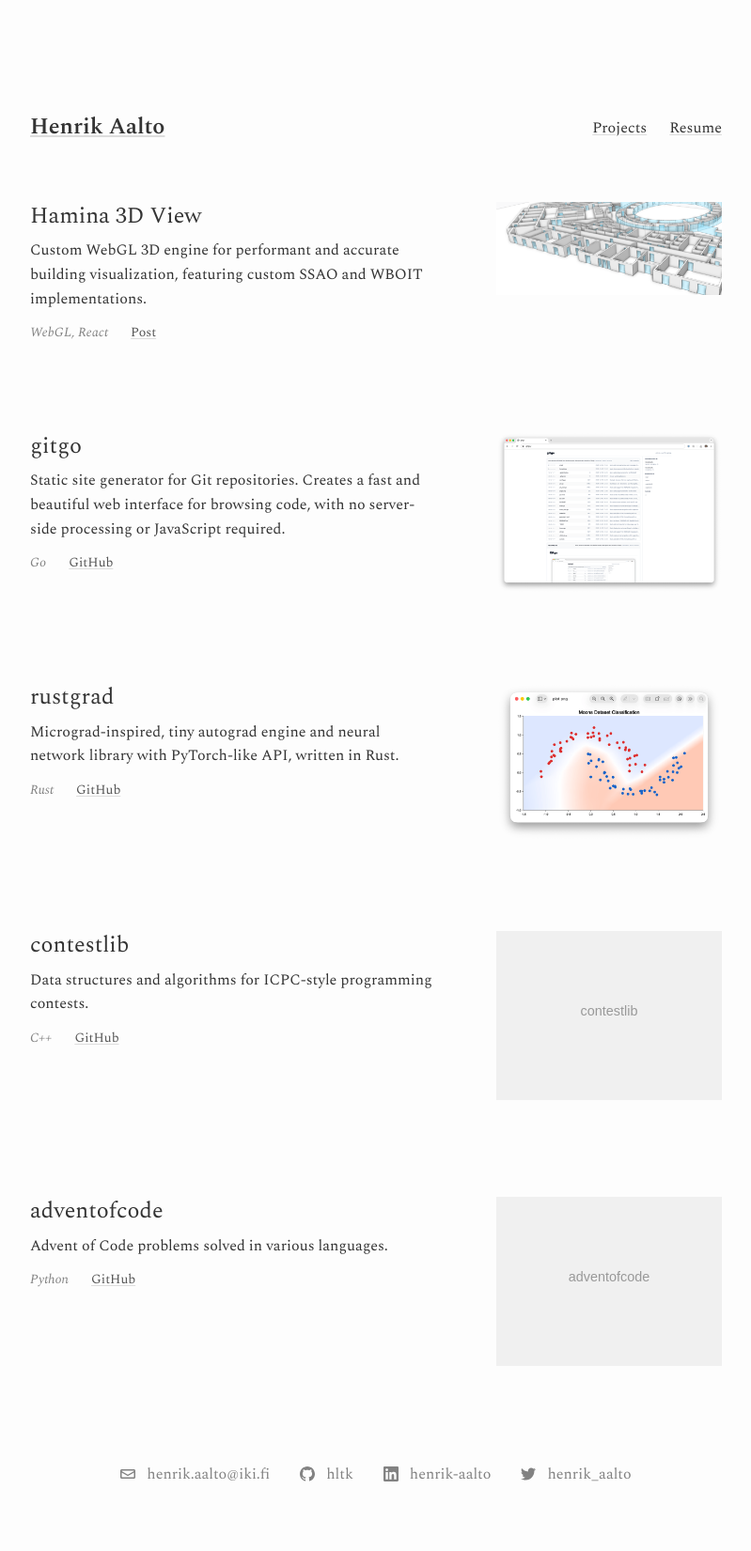
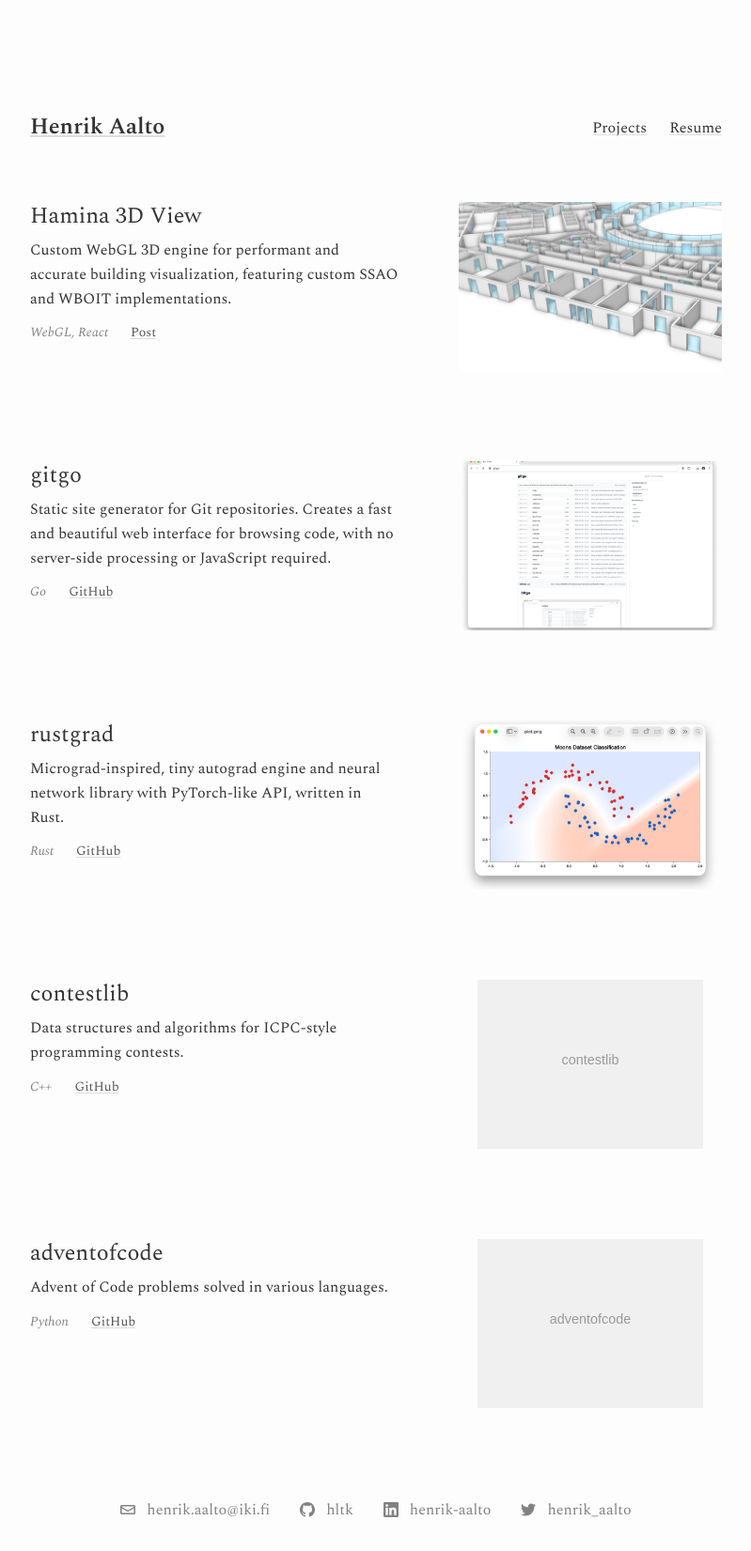
Before and after one commit to hltk/hltk.github.io, a Jekyll site: the page built from projects.md, in a window 1280 px wide. Shown: the whole page at 94% size, without its empty margins (240-1039 px from the left). Built offline with Jekyll 4.4.1, drawn with Linux system fonts in a browser that asks for light colours; before the commit the page ends 1613 px from its top, so only the background shows below that.

Commit message:
style: change project images to fit by smaller axis with object-fit cover

```diff
--- a/_sass/minima/_layout.scss
+++ b/_sass/minima/_layout.scss
@@ -246,15 +246,17 @@
 
 .project-image {
   flex-shrink: 0;
-  width: 240px;
+  width: 280px;
+  height: 180px;
 
   @include media-query($on-palm) {
     width: 100%;
+    height: auto;
   }
 
   svg, img {
     width: 100%;
-    height: auto;
-    object-fit: contain;
+    height: 100%;
+    object-fit: cover;
   }
 }
```
